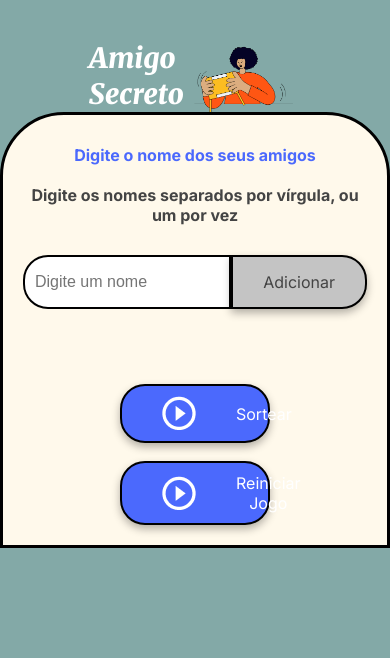
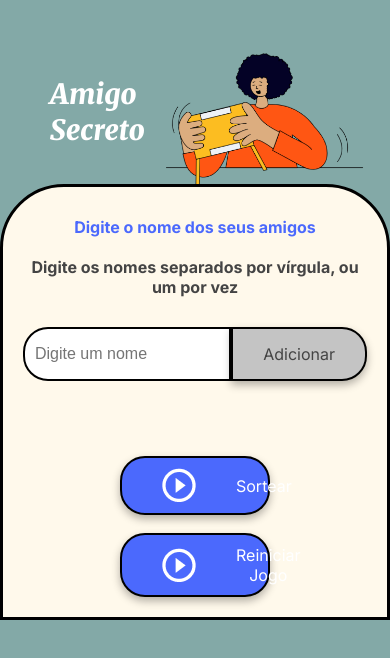
Before and after one commit to marley-paranhos/amigo-secreto, a plain HTML site: page index.html in a window 390 px wide. Drawn offline with Linux system fonts and the light colour scheme.

Commit message:
ajustes no css

```diff
--- a/style.css
+++ b/style.css
@@ -206,8 +206,8 @@ ul {
     }
 
     #amigo-secreto {
-        width: 30%;
-        margin-right: 30%;
+        width: 60%;
+        margin-right: 20%;
     }
 
     .main-title {
```
